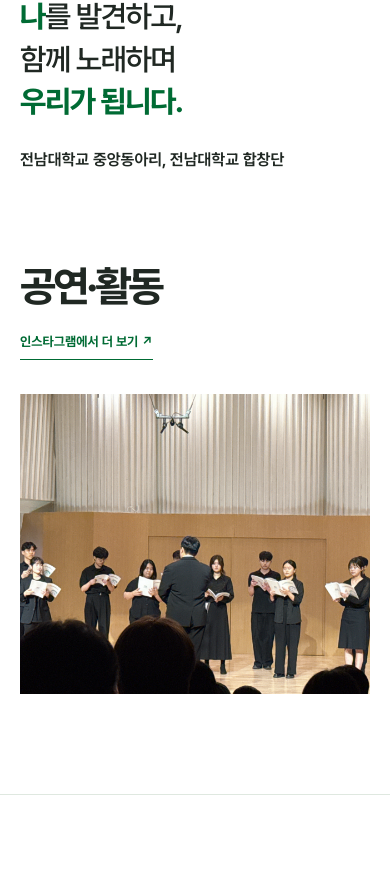
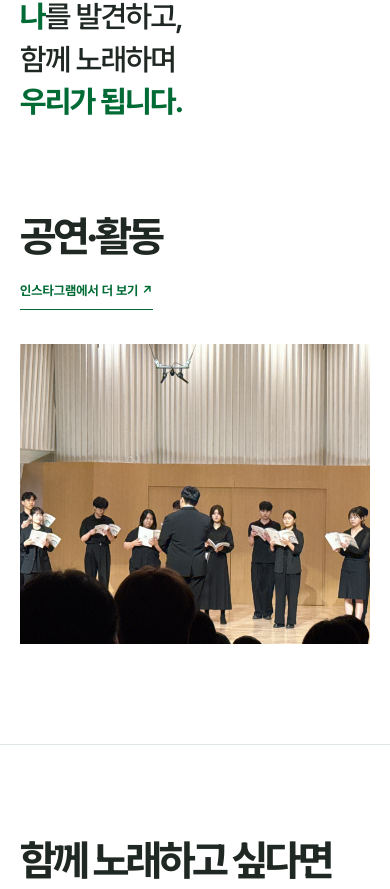
Before and after one commit to ppre1ude/cnuc-hoir-page, a Next.js app in the folder web/: page / in a window 390 px wide. Shown: the part 1050-1939 px from the top of the page. Built offline with nearby package versions, Linux system fonts and the light colour scheme.

Commit message:
style: 홈 소개 아래 작은 보조 문구 삭제

```diff
--- a/web/src/app/page.module.css
+++ b/web/src/app/page.module.css
@@ -53,7 +53,6 @@
 .introduction .container { max-width: var(--layout-reading); }
 .introductionLine { margin: 0; font-size: clamp(36px, 4.5vw, 64px); font-weight: var(--weight-medium); letter-spacing: var(--tracking-heading); line-height: 1.4; word-break: keep-all; }
 .introductionLine strong { color: var(--color-primary); font-weight: var(--weight-heading); }
-.introductionIdentity { margin: var(--space-8) 0 0; font-size: var(--text-body); font-weight: var(--weight-label); line-height: 1.65; word-break: keep-all; }
 .history { padding: var(--space-20) 0; border-top: 1px solid var(--color-line); }
 .history .container { max-width: var(--layout-reading); }
 .history h2 { margin: 0 0 var(--space-6); font-size: clamp(32px, 4vw, 48px); font-weight: var(--weight-heading); letter-spacing: var(--tracking-heading); line-height: 1.2; }
@@ -97,7 +96,6 @@
   .activityHeading { display: block; margin-bottom: 34px; }
   .introduction { padding-top: var(--space-20); }
   .introductionLine { font-size: clamp(28px, 7.8vw, 42px); }
-  .introductionIdentity { margin-top: var(--space-6); }
   .history { padding-block: var(--space-16); }
   .activity h2, .participate h2 { font-size: clamp(42px, 10vw, 58px); }
   .activityLink { display: inline-block; margin-top: 20px; font-size: 13px; }
--- a/web/src/app/page.tsx
+++ b/web/src/app/page.tsx
@@ -38,7 +38,6 @@ export default function Home() {
           <Reveal><p className={styles.introductionLine}><strong>내 목소리</strong>를 알아가고,</p></Reveal>
           <Reveal delayed><p className={styles.introductionLine}><strong>나</strong>를 발견하고,</p></Reveal>
           <Reveal delayed><p className={styles.introductionLine}>함께 노래하며<br /><strong>우리가 됩니다.</strong></p></Reveal>
-          <Reveal><p className={styles.introductionIdentity}>전남대학교 중앙동아리, 전남대학교 합창단</p></Reveal>
         </div>
       </section>
 
```
